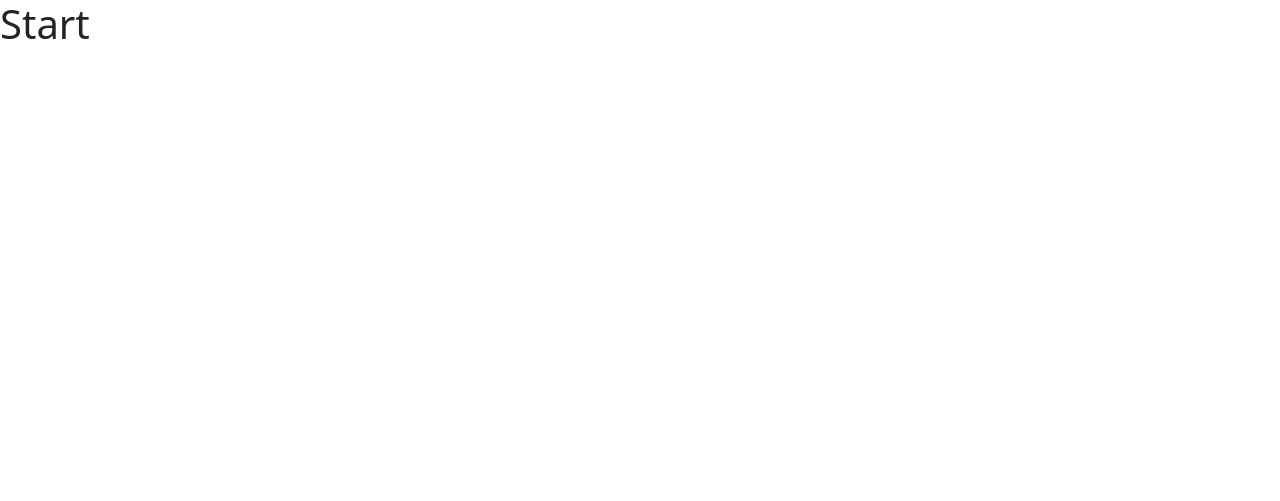
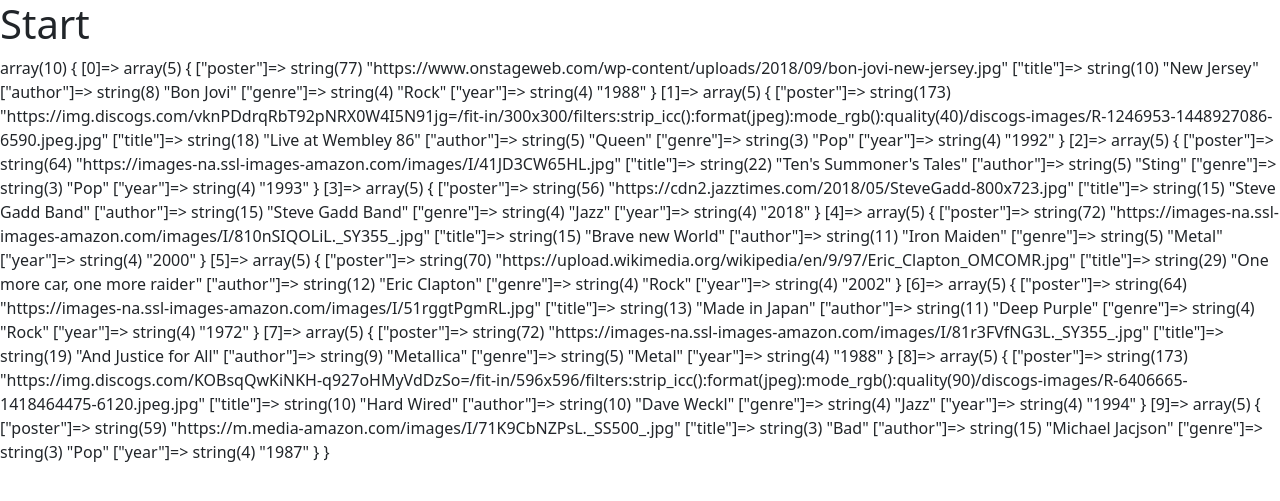
Before and after one commit to emaferr/php-ajax-dischi, a PHP site: page / in a window 1280 px wide. Before the commit the part shown is almost empty. Shown: the top 501 px of the page. Run offline with PHP 8.4, Linux system fonts and the light colour scheme; style sheets or scripts are compiled from the project's sources.

Commit message:
Create db php starting from js structure

```diff
--- a/index.php
+++ b/index.php
@@ -1,3 +1,87 @@
+<?php
+
+$albums = [
+
+    [
+        "poster" => "https://www.onstageweb.com/wp-content/uploads/2018/09/bon-jovi-new-jersey.jpg",
+        "title" => "New Jersey",
+        "author" => "Bon Jovi",
+        "genre" => "Rock",
+        "year" => "1988"
+    ],
+    [
+        "poster" => "https://img.discogs.com/vknPDdrqRbT92pNRX0W4I5N91jg=/fit-in/300x300/filters:strip_icc():format(jpeg):mode_rgb():quality(40)/discogs-images/R-1246953-1448927086-6590.jpeg.jpg",
+        "title" => "Live at Wembley 86",
+        "author" => "Queen",
+        "genre" => "Pop",
+        "year" => "1992"
+    ],
+    [
+        "poster" => "https://images-na.ssl-images-amazon.com/images/I/41JD3CW65HL.jpg",
+        "title" => "Ten's Summoner's Tales",
+        "author" => "Sting",
+        "genre" => "Pop",
+        "year" => "1993"
+    ],
+    [
+        "poster" => "https://cdn2.jazztimes.com/2018/05/SteveGadd-800x723.jpg",
+        "title" => "Steve Gadd Band",
+        "author" => "Steve Gadd Band",
+        "genre" => "Jazz",
+        "year" => "2018"
+    ],
+    [
+        "poster" => "https://images-na.ssl-images-amazon.com/images/I/810nSIQOLiL._SY355_.jpg",
+        "title" => "Brave new World",
+        "author" => "Iron Maiden",
+        "genre" => "Metal",
+        "year" => "2000"
+    ],
+    [
+        "poster" => "https://upload.wikimedia.org/wikipedia/en/9/97/Eric_Clapton_OMCOMR.jpg",
+        "title" => "One more car, one more raider",
+        "author" => "Eric Clapton",
+        "genre" => "Rock",
+        "year" => "2002"
+    ],
+    [
+        "poster" => "https://images-na.ssl-images-amazon.com/images/I/51rggtPgmRL.jpg",
+        "title" => "Made in Japan",
+        "author" => "Deep Purple",
+        "genre" => "Rock",
+        "year" => "1972"
+    ],
+    [
+        "poster" => "https://images-na.ssl-images-amazon.com/images/I/81r3FVfNG3L._SY355_.jpg",
+        "title" => "And Justice for All",
+        "author" => "Metallica",
+        "genre" => "Metal",
+        "year" => "1988"
+    ],
+    [
+        "poster" => "https://img.discogs.com/KOBsqQwKiNKH-q927oHMyVdDzSo=/fit-in/596x596/filters:strip_icc():format(jpeg):mode_rgb():quality(90)/discogs-images/R-6406665-1418464475-6120.jpeg.jpg",
+        "title" => "Hard Wired",
+        "author" => "Dave Weckl",
+        "genre" => "Jazz",
+        "year" => "1994"
+    ],
+    [
+        "poster" => "https://m.media-amazon.com/images/I/71K9CbNZPsL._SS500_.jpg",
+        "title" => "Bad",
+        "author" => "Michael Jacjson",
+        "genre" => "Pop",
+        "year" => "1987"
+    ],
+
+];
+
+?>
+
+
+
+
+
+
 <!DOCTYPE html>
 <html lang="en">
 <head>
@@ -11,6 +95,8 @@
 
     <h1>Start</h1>
 
+    <p><?php var_dump($albums)?></p>
+
     <script src="./dist/js/app.js"></script>
 </body>
 </html>
```
Also changed, not shown: src/app.scss (line endings or trailing spaces).
